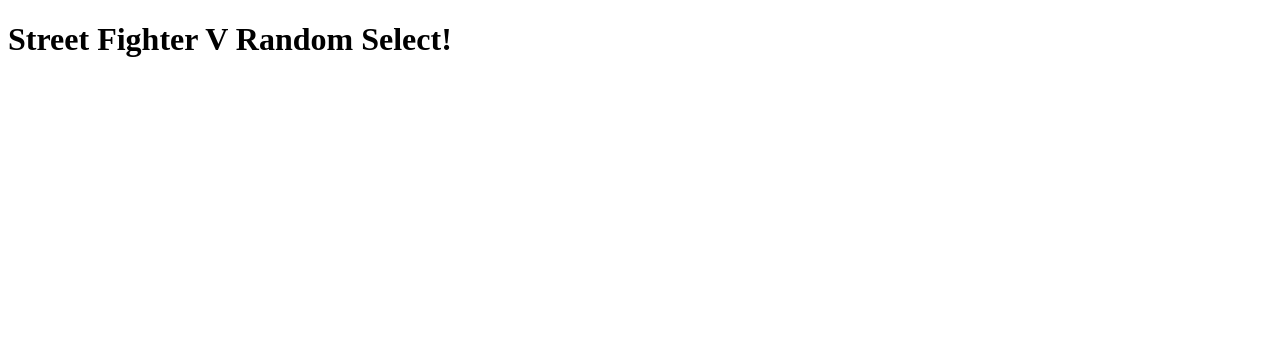
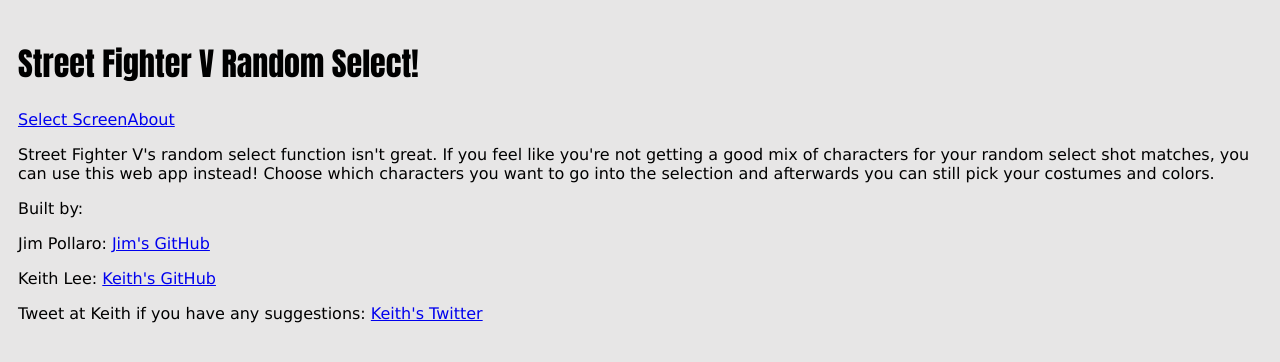
Before and after one commit to kwlee1/sfvrs, an Angular app: page /about in a window 1280 px wide. Before the commit this address led to /. Shown: the top 362 px of the page. Built offline with nearby package versions, Linux system fonts and the light colour scheme.

Commit message:
added some styling and about page

```diff
--- a/src/app/about/about.component.html
+++ b/src/app/about/about.component.html
@@ -1,3 +1,11 @@
 <p>
-  about works!
+Street Fighter V's random select function isn't great. If you feel like
+you're not getting a good mix of characters for your random
+select shot matches, you can use this web app instead! Choose
+which characters you want to go into the selection and afterwards
+you can still pick your costumes and colors.
 </p>
+<p>Built by: </p>
+<p>Jim Pollaro: <a href="https://github.com/pollaro" target="_blank">Jim's GitHub</a></p>
+<p>Keith Lee: <a href="https://github.com/kwlee1" target="_blank">Keith's GitHub</a></p>
+<p>Tweet at Keith if you have any suggestions: <a href="https://twitter.com/stopsignn" target="_blank">Keith's Twitter</a></p>
--- a/src/app/app-routing.module.ts
+++ b/src/app/app-routing.module.ts
@@ -1,9 +1,11 @@
 import { NgModule } from '@angular/core';
 import { Routes, RouterModule } from '@angular/router';
 import { SelectComponent } from './select/select.component'
+import { AboutComponent } from './about/about.component'
 
 const routes: Routes = [
-    { path: '', pathMatch: 'full', component: SelectComponent }
+    { path: '', pathMatch: 'full', component: SelectComponent },
+    { path:'about', pathMatch: 'full', component: AboutComponent }
 ];
 
 @NgModule({
--- a/src/app/app.component.html
+++ b/src/app/app.component.html
@@ -1,2 +1,3 @@
 <h1>Street Fighter V Random Select!</h1>
+<p><a [routerLink]="['/']">Select Screen</a> <a [routerLink]="['/about']">About</a> </p>
 <router-outlet></router-outlet>
--- a/src/app/select/select.component.css
+++ b/src/app/select/select.component.css
@@ -2,3 +2,7 @@
     display:inline-block;
     margin: 2px;
 }
+
+*{
+    font-family: Impact, Charcoal, sans-serif;
+}
--- a/src/app/select/select.component.html
+++ b/src/app/select/select.component.html
@@ -1,8 +1,8 @@
 <form #select='ngForm' (submit)='randomizeChars()'>
     <div class='charselect' *ngFor='let c of allchars; let idx=index'>
-        <label for="allchars[idx]">{{c}}</label><input type="checkbox" name="allchars[idx]"
+        <input id={{c}} type="checkbox" name="allchars[idx]"
         [(ngModel)]="character[c]"
-        > <br><img src="assets/img/{{c}}.png" alt="Image of {{c}}">
+        ><label for="{{c}}">{{c}}<br><img src="assets/img/{{c}}.png" alt="Image of {{c}}"></label>
     </div>
     <br> <input type="submit" id="randomBut" value="Randomize!">
 </form>
--- a/src/styles.css
+++ b/src/styles.css
@@ -1 +1,9 @@
 /* You can add global styles to this file, and also import other style files */
+body{
+    background-color: rgb(231, 230, 230);
+    padding: 10px;
+    font-family: Verdana, Geneva, sans-serif;
+}
+h1{
+    font-family: Impact, Charcoal, sans-serif;
+}
```
